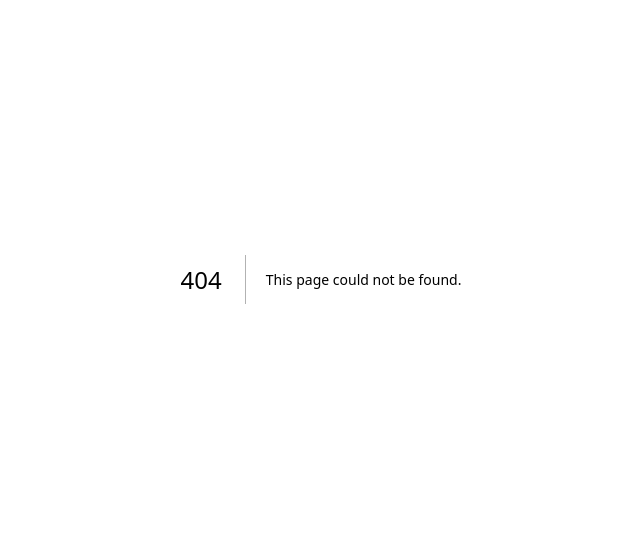
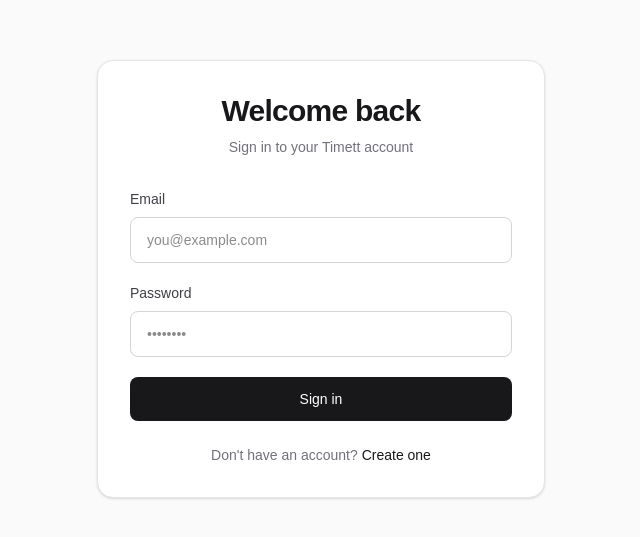
Before and after one commit to 1pruthvik/TIMETT, a Next.js app in the folder frontend/: page /login in a window 1280 px wide. Before the commit this address had no page. Shown: the part 121-658 px from the top of the page, without its empty margins (319-959 px from the left). Built offline with nearby package versions, Linux system fonts and the light colour scheme.

Commit message:
add initial auth pages

```diff
--- /dev/null
+++ b/frontend/app/login/page.tsx
@@ -0,0 +1,115 @@
+
+"use client";
+
+import { FormEvent, useState } from "react";
+import Link from "next/link";
+
+export default function LoginPage() {
+  const [email, setEmail] = useState("");
+  const [password, setPassword] = useState("");
+  const [error, setError] = useState("");
+  const [loading, setLoading] = useState(false);
+
+  async function handleSubmit(e: FormEvent) {
+    e.preventDefault();
+    setError("");
+    setLoading(true);
+
+    try {
+      const response = await fetch("http://127.0.0.1:8000/auth/login", {
+        method: "POST",
+        headers: {
+          "Content-Type": "application/json",
+        },
+        body: JSON.stringify({
+          email,
+          password,
+        }),
+      });
+
+      const data = await response.json();
+
+      if (!response.ok) {
+        throw new Error(data.detail || "Login failed");
+      }
+
+      localStorage.setItem("access_token", data.access_token);
+      localStorage.setItem("user", JSON.stringify(data.user));
+
+      window.location.href = "/";
+    } catch (err) {
+      setError(err instanceof Error ? err.message : "Login failed");
+    } finally {
+      setLoading(false);
+    }
+  }
+
+  return (
+    <main className="flex min-h-screen items-center justify-center bg-zinc-50 px-6">
+      <div className="w-full max-w-md rounded-2xl border border-zinc-200 bg-white p-8 shadow-sm">
+        <div className="mb-8 text-center">
+          <h1 className="text-3xl font-semibold tracking-tight text-zinc-900">
+            Welcome back
+          </h1>
+          <p className="mt-2 text-sm text-zinc-500">
+            Sign in to your Timett account
+          </p>
+        </div>
+
+        <form onSubmit={handleSubmit} className="space-y-5">
+          <div>
+            <label className="mb-2 block text-sm font-medium text-zinc-700">
+              Email
+            </label>
+            <input
+              type="email"
+              required
+              value={email}
+              onChange={(e) => setEmail(e.target.value)}
+              placeholder="you@example.com"
+              className="w-full rounded-lg border border-zinc-300 px-4 py-3 text-sm outline-none transition focus:border-zinc-900"
+            />
+          </div>
+
+          <div>
+            <label className="mb-2 block text-sm font-medium text-zinc-700">
+              Password
+            </label>
+            <input
+              type="password"
+              required
+              value={password}
+              onChange={(e) => setPassword(e.target.value)}
+              placeholder="••••••••"
+              className="w-full rounded-lg border border-zinc-300 px-4 py-3 text-sm outline-none transition focus:border-zinc-900"
+            />
+          </div>
+
+          {error && (
+            <p className="rounded-lg bg-red-50 px-4 py-3 text-sm text-red-600">
+              {error}
+            </p>
+          )}
+
+          <button
+            type="submit"
+            disabled={loading}
+            className="w-full rounded-lg bg-zinc-900 py-3 text-sm font-medium text-white transition hover:bg-zinc-700 disabled:cursor-not-allowed disabled:opacity-60"
+          >
+            {loading ? "Signing in..." : "Sign in"}
+          </button>
+        </form>
+
+        <p className="mt-6 text-center text-sm text-zinc-500">
+          Don't have an account?{" "}
+          <Link
+            href="/register"
+            className="font-medium text-zinc-900 hover:underline"
+          >
+            Create one
+          </Link>
+        </p>
+      </div>
+    </main>
+  );
+}
```
Also changed, not shown: frontend/app/register/page.tsx (added).
